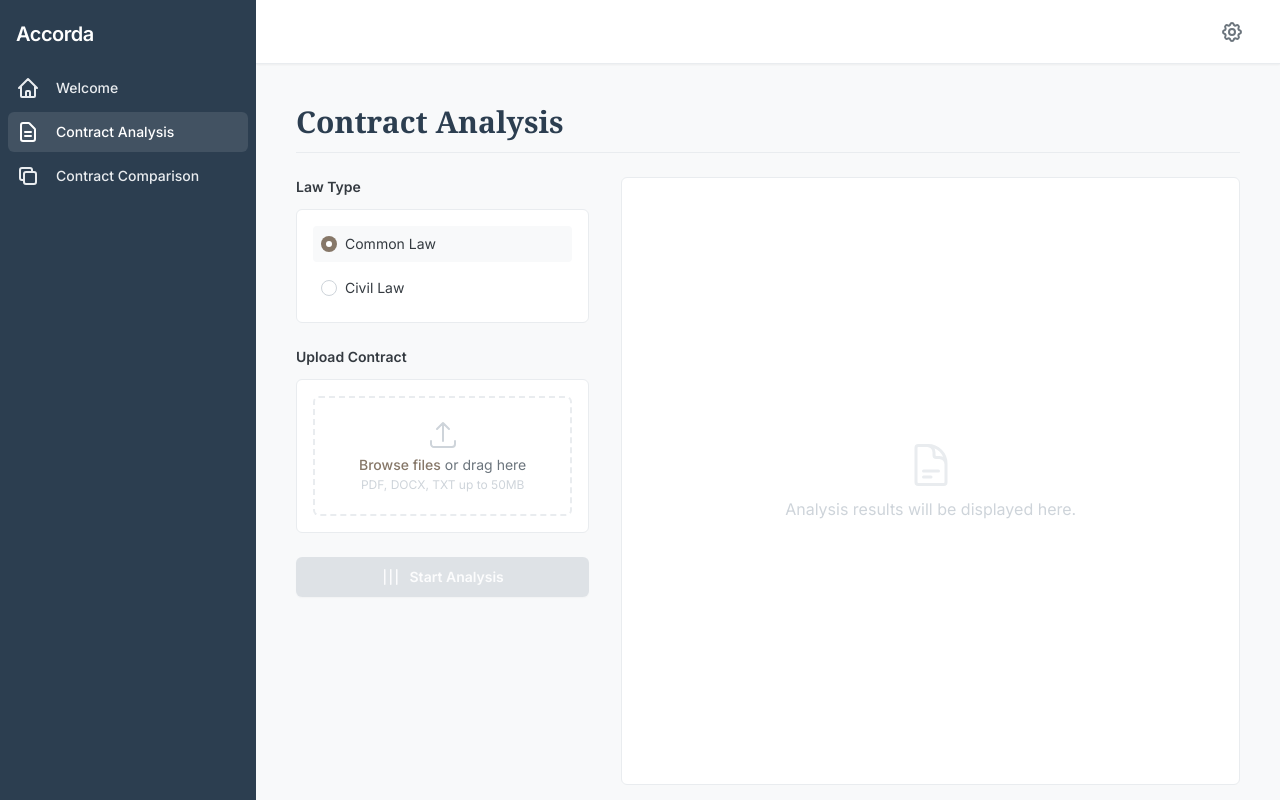
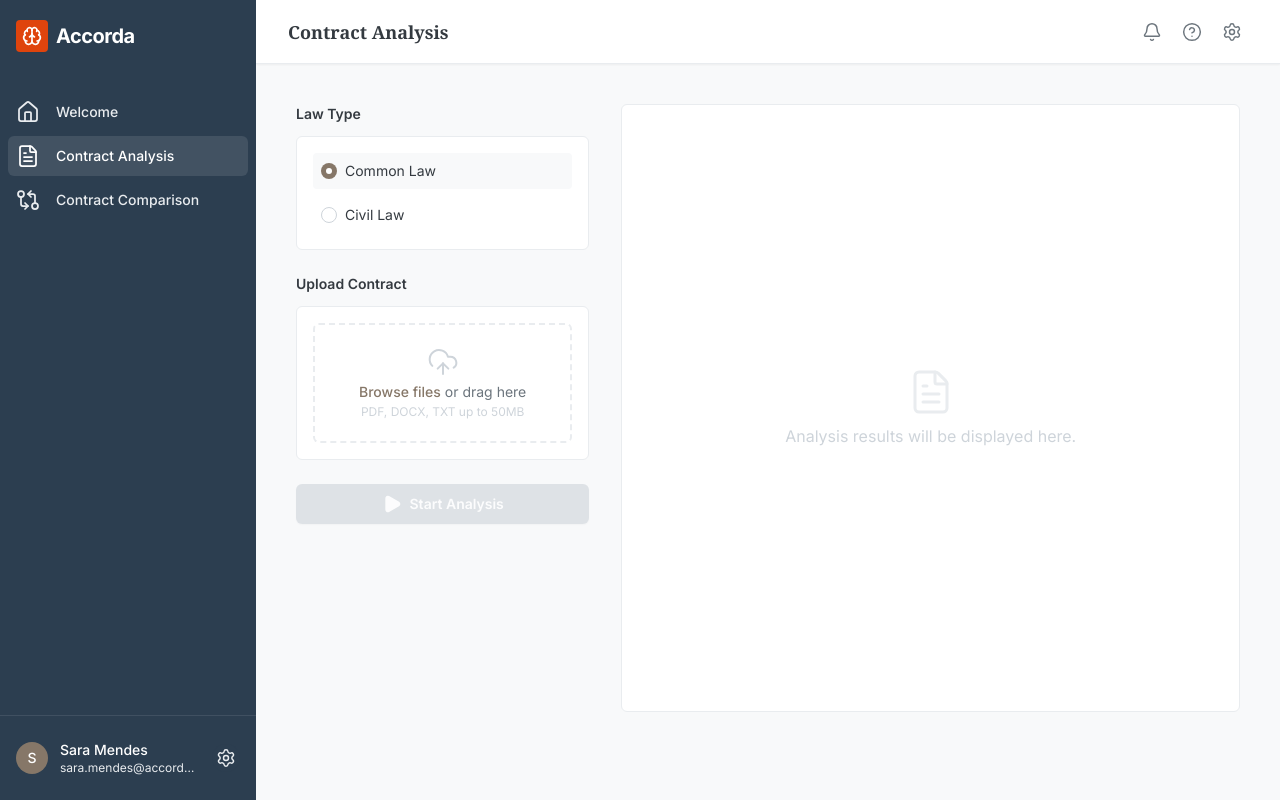
Before and after one commit to ivlub/accorda, a Svelte app in the folder frontend/: page / in a window 1280 px wide. Both pictures are taken after a click on the button "Contract Analysis". Built offline with nearby package versions, Linux system fonts and the light colour scheme; a web font is replaced by a local one.

Commit message:
redesigned components

```diff
--- a/frontend/index.html
+++ b/frontend/index.html
@@ -2,7 +2,7 @@
 <html lang="en">
   <head>
     <meta charset="UTF-8" />
-    <link rel="icon" type="image/svg+xml" href="/vite.svg" />
+    <link rel="icon" type="image/svg+xml" href="/favicon.svg" />
     <meta name="viewport" content="width=device-width, initial-scale=1.0" />
     <link rel="preconnect" href="https://fonts.googleapis.com">
     <link rel="preconnect" href="https://fonts.gstatic.com" crossorigin>
--- a/frontend/package.json
+++ b/frontend/package.json
@@ -13,6 +13,7 @@
     "@tailwindcss/forms": "^0.5.10",
     "@tsconfig/svelte": "^5.0.2",
     "autoprefixer": "^10.4.16",
+    "lucide-svelte": "^0.503.0",
     "postcss": "^8.4.32",
     "svelte": "^4.2.8",
     "svelte-preprocess": "^5.1.3",
--- a/frontend/src/App.svelte
+++ b/frontend/src/App.svelte
@@ -24,7 +24,7 @@
   <!-- Content Area -->
   <div class="flex-1 flex flex-col overflow-hidden">
     <!-- Minimal Top Bar (Optional) -->
-    <TopBar />
+    <TopBar {currentView} />
 
     <!-- Main Content Scroll Area -->
     <main class="flex-1 overflow-x-hidden overflow-y-auto bg-neutral-lightest" id="main-content">
--- a/frontend/src/components/ContractAnalysis.svelte
+++ b/frontend/src/components/ContractAnalysis.svelte
@@ -1,5 +1,6 @@
 <script lang="ts">
   import { fade } from 'svelte/transition';
+  import { UploadCloud, Play, Loader2, AlertTriangle, FileText as FileIcon } from 'lucide-svelte';
 
   let selectedLawType: 'civil' | 'common' = 'common';
   let uploadedFile: File | null = null;
@@ -38,8 +39,6 @@
 
 <!-- Main component structure -->
 <div class="max-w-7xl mx-auto">
-  <h1 class="text-3xl font-serif font-semibold text-brand-dark mb-6 border-b border-neutral-light pb-3">Contract Analysis</h1>
-
   <div class="grid grid-cols-1 lg:grid-cols-12 gap-8">
     <!-- Left Column: Controls -->
     <div class="lg:col-span-4 space-y-6">
@@ -66,10 +65,7 @@
                 for="contract-upload"
                 class="relative flex flex-col items-center justify-center w-full p-5 bg-neutral-white border-2 border-neutral-light border-dashed rounded-md cursor-pointer hover:border-brand-muted transition duration-150 ease-in-out group text-center min-h-[120px]"
             >
-                <!-- Icon: upload -->
-                <svg class="w-8 h-8 text-neutral-medium group-hover:text-brand-muted mb-1" xmlns="http://www.w3.org/2000/svg" fill="none" viewBox="0 0 24 24" stroke-width="1.5" stroke="currentColor">
-                  <path stroke-linecap="round" stroke-linejoin="round" d="M3 16.5v2.25A2.25 2.25 0 005.25 21h13.5A2.25 2.25 0 0021 18.75V16.5m-13.5-9L12 3m0 0l4.5 4.5M12 3v13.5" />
-                </svg>
+                <svelte:component this={UploadCloud} class="w-8 h-8 text-neutral-medium group-hover:text-brand-muted mb-1" strokeWidth={1.5}/>
                 <p class="text-sm text-neutral-dark group-hover:text-brand-dark">
                     {#if uploadedFileName}
                         <span class="font-medium break-all">{uploadedFileName}</span>
@@ -93,15 +89,10 @@
             class="w-full px-4 py-2.5 bg-brand-dark text-white rounded-md font-semibold text-sm hover:bg-neutral-darkest focus:outline-none focus:ring-2 focus:ring-offset-2 focus:ring-brand-dark disabled:opacity-60 disabled:cursor-not-allowed disabled:bg-neutral-medium transition duration-150 ease-in-out flex items-center justify-center space-x-2 shadow-sm"
         >
             {#if isUploading}
-                <svg class="animate-spin h-4 w-4 text-white" xmlns="http://www.w3.org/2000/svg" fill="none" viewBox="0 0 24 24"><circle class="opacity-25" cx="12" cy="12" r="10" stroke="currentColor" stroke-width="4"></circle><path class="opacity-75" fill="currentColor" d="M4 12a8 8 0 018-8V0C5.373 0 0 5.373 0 12h4zm2 5.291A7.962 7.962 0 014 12H0c0 3.042 1.135 5.824 3 7.938l3-2.647z"></path></svg>
+                <svelte:component this={Loader2} class="animate-spin h-4 w-4 text-white" />
                 <span>Analyzing...</span>
             {:else}
-                 <!-- Icon: play / process -->
-                <svg xmlns="http://www.w3.org/2000/svg" viewBox="0 0 20 20" fill="currentColor" class="w-5 h-5">
-                  <path d="M3.5 2.75a.75.75 0 00-1.5 0v14.5a.75.75 0 001.5 0V2.75z" />
-                  <path d="M9.5 2.75a.75.75 0 00-1.5 0v14.5a.75.75 0 001.5 0V2.75z" />
-                  <path d="M15.5 2.75a.75.75 0 00-1.5 0v14.5a.75.75 0 001.5 0V2.75z" />
-                </svg>
+                <svelte:component this={Play} class="w-5 h-5" fill="currentColor" />
                 <span>Start Analysis</span>
             {/if}
         </button>
@@ -117,7 +108,7 @@
                         <div class="w-full h-full flex items-center justify-center text-center" in:fade={{ duration: 300 }} out:fade={{ duration: 150 }}>
                             {#if isUploading}
                                 <div class="text-neutral-dark">
-                                    <svg class="animate-spin h-6 w-6 text-brand-muted mx-auto mb-2" xmlns="http://www.w3.org/2000/svg" fill="none" viewBox="0 0 24 24"><circle class="opacity-25" cx="12" cy="12" r="10" stroke="currentColor" stroke-width="4"></circle><path class="opacity-75" fill="currentColor" d="M4 12a8 8 0 018-8V0C5.373 0 0 5.373 0 12h4zm2 5.291A7.962 7.962 0 014 12H0c0 3.042 1.135 5.824 3 7.938l3-2.647z"></path></svg>
+                                    <svelte:component this={Loader2} class="animate-spin h-6 w-6 text-brand-muted mx-auto mb-2" />
                                     Processing Document...
                                 </div>
                             {:else if analysisResult}
@@ -127,15 +118,13 @@
                                 </div>
                             {:else if errorMessage && !uploadedFile}
                                 <div class="text-red-600 px-4">
-                                    <svg xmlns="http://www.w3.org/2000/svg" class="h-8 w-8 mx-auto mb-1" fill="none" viewBox="0 0 24 24" stroke-width="1.5" stroke="currentColor"><path stroke-linecap="round" stroke-linejoin="round" d="M12 9v3.75m-9.303 3.376c-.866 1.5.217 3.374 1.948 3.374h14.71c1.73 0 2.813-1.874 1.948-3.374L13.949 3.378c-.866-1.5-3.032-1.5-3.898 0L2.697 16.126zM12 15.75h.007v.008H12v-.008z" /></svg>
+                                    <svelte:component this={AlertTriangle} class="h-8 w-8 mx-auto mb-1" strokeWidth={1.5} />
                                     {errorMessage}
                                 </div>
                             {:else}
                                 <div class="text-neutral-medium px-4">
                                      <!-- Icon: document text -->
-                                    <svg xmlns="http://www.w3.org/2000/svg" fill="none" viewBox="0 0 24 24" stroke-width="1.5" stroke="currentColor" class="w-12 h-12 mx-auto mb-2 text-neutral-light">
-                                      <path stroke-linecap="round" stroke-linejoin="round" d="M19.5 14.25v-2.625a3.375 3.375 0 00-3.375-3.375h-1.5A1.125 1.125 0 0113.5 7.125v-1.5a3.375 3.375 0 00-3.375-3.375H8.25m0 12.75h7.5m-7.5 3H12M10.5 2.25H5.625c-.621 0-1.125.504-1.125 1.125v17.25c0 .621.504 1.125 1.125 1.125h12.75c.621 0 1.125-.504 1.125-1.125V11.25a9 9 0 00-9-9z" />
-                                    </svg>
+                                    <svelte:component this={FileIcon} class="w-12 h-12 mx-auto mb-2 text-neutral-light" strokeWidth={1.5} />
                                     Analysis results will be displayed here.
                                 </div>
                             {/if}
--- a/frontend/src/components/Sidebar.svelte
+++ b/frontend/src/components/Sidebar.svelte
@@ -1,13 +1,18 @@
 <script lang="ts">
+  import { Home, FileText, GitCompareArrows, Settings, Brain } from 'lucide-svelte'; // Import Lucide icons and Brain icon
+
   export let currentView: 'welcome' | 'analysis' | 'comparison';
   export let navigate: (view: 'welcome' | 'analysis' | 'comparison') => void;
 
-  // Simple Heroicons (replace with actual SVG paths or library)
+  // Placeholder icons (consider a dedicated icon library like heroicons or lucide-svelte later)
   const icons = {
-    analysis: `<path stroke-linecap="round" stroke-linejoin="round" stroke-width="2" d="M9 12h6m-6 4h6m2 5H7a2 2 0 01-2-2V5a2 2 0 012-2h5.586a1 1 0 01.707.293l5.414 5.414a1 1 0 01.293.707V19a2 2 0 01-2 2z"></path>`,
-    comparison: `<path stroke-linecap="round" stroke-linejoin="round" stroke-width="2" d="M8 16H6a2 2 0 01-2-2V6a2 2 0 012-2h8a2 2 0 012 2v2m-6 12h8a2 2 0 002-2v-8a2 2 0 00-2-2h-8a2 2 0 00-2 2v8a2 2 0 002 2z"></path>`,
-    welcome: `<path stroke-linecap="round" stroke-linejoin="round" stroke-width="2" d="M3 12l2-2m0 0l7-7 7 7M5 10v10a1 1 0 001 1h3m10-11l2 2m-2-2v10a1 1 0 01-1 1h-3m-6 0a1 1 0 001-1v-4a1 1 0 011-1h2a1 1 0 011 1v4a1 1 0 001 1m-6 0h6"></path>` // Home icon
+    analysis: `<path stroke-linecap="round" stroke-linejoin="round" d="M19.5 14.25v-2.625a3.375 3.375 0 00-3.375-3.375h-1.5A1.125 1.125 0 0113.5 7.125v-1.5a3.375 3.375 0 00-3.375-3.375H8.25m0 12.75h7.5m-7.5 3H12M10.5 2.25H5.625c-.621 0-1.125.504-1.125 1.125v17.25c0 .621.504 1.125 1.125 1.125h12.75c.621 0 1.125-.504 1.125-1.125V11.25a9 9 0 00-9-9z" />`, // Document Text
+    comparison: `<path stroke-linecap="round" stroke-linejoin="round" d="M15.75 17.25v3.375c0 .621-.504 1.125-1.125 1.125h-9.75a1.125 1.125 0 01-1.125-1.125V7.875c0-.621.504-1.125 1.125-1.125H6.75a9.06 9.06 0 011.5.124m7.5 10.376h3.375c.621 0 1.125-.504 1.125-1.125V11.25c0-4.46-3.243-8.161-7.5-8.876a9.06 9.06 0 00-1.5-.124H9.375c-.621 0-1.125.504-1.125 1.125v3.5m7.5 4.25l-2.25-2.25m0 0l-2.25 2.25M13.5 11.25V17.25" />`, // Document Duplicate
+    welcome: `<path stroke-linecap="round" stroke-linejoin="round" d="M2.25 12l8.954-8.955c.44-.439 1.152-.439 1.591 0L21.75 12M4.5 9.75v10.125c0 .621.504 1.125 1.125 1.125H9.75v-4.875c0-.621.504-1.125 1.125-1.125h2.25c.621 0 1.125.504 1.125 1.125V21h4.125c.621 0 1.125-.504 1.125-1.125V9.75M8.25 21h8.25" />` // Home
   }
+
+  const userName = "Sara Mendes"; // Placeholder
+  const userEmail = "sara.mendes@accorda.ai"; // Placeholder
 
 </script>
 
@@ -16,17 +21,19 @@
   <div class="flex flex-col w-64">
     <!-- Sidebar component, swap this element with another sidebar if you like -->
     <div class="flex flex-col flex-grow bg-brand-dark pt-5 pb-4 overflow-y-auto">
-      <div class="flex items-center flex-shrink-0 px-4">
-         <!-- Logo Placeholder -->
-         <span
-           class="font-semibold text-xl text-neutral-white cursor-pointer tracking-tight"
+      <!-- Logo Area -->
+      <div class="flex items-center flex-shrink-0 px-4 mb-5">
+         <button
+           class="flex items-center space-x-2 text-neutral-white focus:outline-none"
            on:click={() => navigate('welcome')}
-           role="button" tabindex="0"
-           on:keypress={(e) => e.key === 'Enter' && navigate('welcome')}
            aria-label="Go to Accorda home"
          >
-             Accorda
-         </span>
+            <!-- Use Lucide Brain component for Logo -->
+            <div class="h-8 w-8 bg-brand-accent rounded flex items-center justify-center">
+              <svelte:component this={Brain} class="h-5 w-5 text-white" strokeWidth={2} />
+            </div>
+            <span class="font-bold text-xl tracking-tight">Accorda</span>
+         </button>
       </div>
       <nav class="mt-5 flex-1 flex flex-col divide-y divide-neutral-light divide-opacity-10" aria-label="Sidebar">
         <div class="px-2 space-y-1">
@@ -43,9 +50,7 @@
              class:hover:bg-opacity-5={currentView !== 'welcome'}
              aria-current={currentView === 'welcome' ? 'page' : undefined}
            >
-             <svg class="mr-4 flex-shrink-0 h-6 w-6" fill="none" stroke="currentColor" viewBox="0 0 24 24" xmlns="http://www.w3.org/2000/svg">
-               {@html icons.welcome}
-             </svg>
+             <svelte:component this={Home} class="mr-4 flex-shrink-0 h-6 w-6" strokeWidth={1.75} />
              Welcome
            </button>
 
@@ -62,9 +67,7 @@
              class:hover:bg-opacity-5={currentView !== 'analysis'}
              aria-current={currentView === 'analysis' ? 'page' : undefined}
            >
-             <svg class="mr-4 flex-shrink-0 h-6 w-6" fill="none" stroke="currentColor" viewBox="0 0 24 24" xmlns="http://www.w3.org/2000/svg">
-                {@html icons.analysis}
-             </svg>
+             <svelte:component this={FileText} class="mr-4 flex-shrink-0 h-6 w-6" strokeWidth={1.75} />
              Contract Analysis
            </button>
 
@@ -81,14 +84,32 @@
              class:hover:bg-opacity-5={currentView !== 'comparison'}
              aria-current={currentView === 'comparison' ? 'page' : undefined}
            >
-             <svg class="mr-4 flex-shrink-0 h-6 w-6" fill="none" stroke="currentColor" viewBox="0 0 24 24" xmlns="http://www.w3.org/2000/svg">
-                {@html icons.comparison}
-             </svg>
+             <svelte:component this={GitCompareArrows} class="mr-4 flex-shrink-0 h-6 w-6" strokeWidth={1.75} />
              Contract Comparison
            </button>
         </div>
         <!-- Could add other sections like Settings, Account etc. here -->
       </nav>
+
+      <!-- User Section -->
+       <div class="mt-auto pt-4 border-t border-neutral-light border-opacity-10">
+          <div class="px-4 py-2 flex items-center space-x-3">
+             <!-- Placeholder Avatar -->
+            <div class="flex-shrink-0 h-8 w-8 rounded-full bg-brand-muted flex items-center justify-center text-sm font-medium text-neutral-white">
+              {userName.charAt(0)}
+            </div>
+            <div class="flex-1 min-w-0">
+              <p class="text-sm font-medium text-neutral-white truncate">{userName}</p>
+              <p class="text-xs text-neutral-light truncate">{userEmail}</p>
+            </div>
+             <!-- Optional: Settings/Logout Button -->
+             <button type="button" class="ml-auto flex-shrink-0 bg-brand-dark p-1 rounded-full text-neutral-light hover:text-neutral-white focus:outline-none focus:ring-2 focus:ring-offset-2 focus:ring-offset-brand-dark focus:ring-white">
+                <span class="sr-only">User settings</span>
+                 <!-- Icon: Cog -->
+                <svelte:component this={Settings} class="h-5 w-5" strokeWidth={1.75} />
+             </button>
+          </div>
+        </div>
     </div>
   </div>
 </aside>
--- a/frontend/src/components/TopBar.svelte
+++ b/frontend/src/components/TopBar.svelte
@@ -1,21 +1,43 @@
 <script lang="ts">
-  // Props for user info, notifications etc. can be added later
+  import { Bell, HelpCircle, Settings } from 'lucide-svelte'; // Import Lucide icons
+
+  export let currentView: 'welcome' | 'analysis' | 'comparison';
+
+  const viewTitles = {
+    welcome: 'Dashboard', // Or maybe hide title on welcome?
+    analysis: 'Contract Analysis',
+    comparison: 'Contract Comparison'
+  };
+
+  $: title = viewTitles[currentView];
 </script>
 
 <div class="relative z-10 flex-shrink-0 flex h-16 bg-neutral-white border-b border-neutral-light shadow-sm">
   <div class="flex-1 px-4 flex justify-between sm:px-6 lg:px-8">
-    <div class="flex-1 flex">
-      <!-- Search bar or other elements could go here -->
+    <div class="flex-1 flex items-center">
+      <!-- Current View Title -->
+      {#if currentView !== 'welcome'}
+        <h1 class="text-lg font-semibold text-neutral-darkest font-serif">{title}</h1>
+      {/if}
+      <!-- Maybe add global search here later -->
     </div>
-    <div class="ml-4 flex items-center md:ml-6">
+    <div class="ml-4 flex items-center md:ml-6 space-x-1 sm:space-x-2">
+      <!-- Placeholder: Notifications -->
+      <button type="button" title="Notifications" class="bg-neutral-white p-1.5 rounded-full text-neutral-dark hover:text-neutral-darkest focus:outline-none focus:ring-2 focus:ring-offset-2 focus:ring-brand-muted">
+        <span class="sr-only">View notifications</span>
+        <svelte:component this={Bell} class="h-5 w-5" strokeWidth={1.75} />
+      </button>
+
+       <!-- Placeholder: Help/Support -->
+       <button type="button" title="Help" class="bg-neutral-white p-1.5 rounded-full text-neutral-dark hover:text-neutral-darkest focus:outline-none focus:ring-2 focus:ring-offset-2 focus:ring-brand-muted">
+          <span class="sr-only">Help</span>
+          <svelte:component this={HelpCircle} class="h-5 w-5" strokeWidth={1.75} />
+       </button>
+
       <!-- User profile / settings button placeholder -->
-       <button type="button" class="bg-neutral-white p-1 rounded-full text-neutral-dark hover:text-neutral-darkest focus:outline-none focus:ring-2 focus:ring-offset-2 focus:ring-brand-muted">
+       <button type="button" title="Settings" class="bg-neutral-white p-1.5 rounded-full text-neutral-dark hover:text-neutral-darkest focus:outline-none focus:ring-2 focus:ring-offset-2 focus:ring-brand-muted">
         <span class="sr-only">User Settings</span>
-        <!-- Heroicon: cog -->
-        <svg class="h-6 w-6" xmlns="http://www.w3.org/2000/svg" fill="none" viewBox="0 0 24 24" stroke="currentColor" aria-hidden="true">
-          <path stroke-linecap="round" stroke-linejoin="round" stroke-width="2" d="M10.325 4.317c.426-1.756 2.924-1.756 3.35 0a1.724 1.724 0 002.573 1.066c1.543-.94 3.31.826 2.37 2.37a1.724 1.724 0 001.065 2.572c1.756.426 1.756 2.924 0 3.35a1.724 1.724 0 00-1.066 2.573c.94 1.543-.826 3.31-2.37 2.37a1.724 1.724 0 00-2.572 1.065c-.426 1.756-2.924 1.756-3.35 0a1.724 1.724 0 00-2.573-1.066c-1.543.94-3.31-.826-2.37-2.37a1.724 1.724 0 00-1.065-2.572c-1.756-.426-1.756-2.924 0-3.35a1.724 1.724 0 001.066-2.573c-.94-1.543.826-3.31 2.37-2.37.996.608 2.296.07 2.572-1.065z" />
-          <path stroke-linecap="round" stroke-linejoin="round" stroke-width="2" d="M15 12a3 3 0 11-6 0 3 3 0 016 0z" />
-        </svg>
+        <svelte:component this={Settings} class="h-5 w-5" strokeWidth={1.75} />
       </button>
     </div>
   </div>
```
Also changed, not shown: frontend/src/components/ContractComparison.svelte (+8 -15 lines), frontend/public/favicon.svg (added), 1 other file (tests, documents, lock files or other folders).
